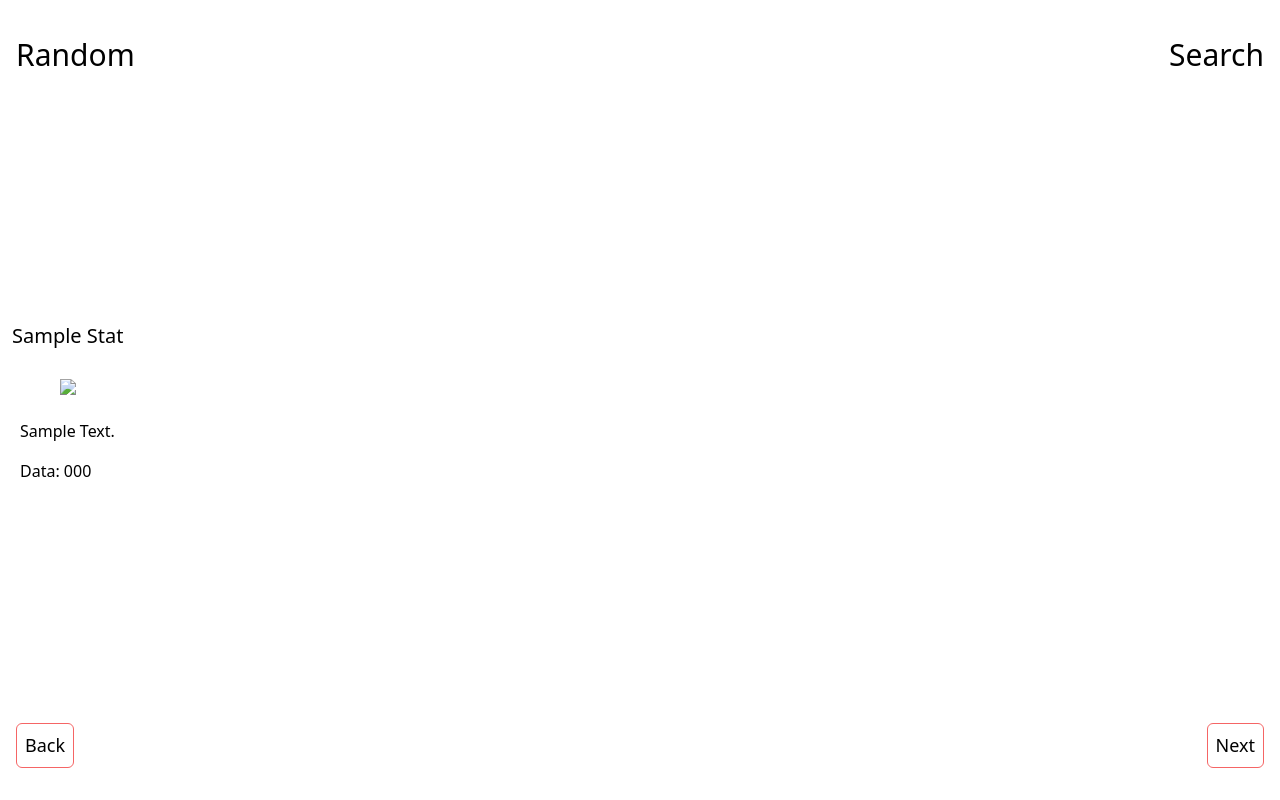
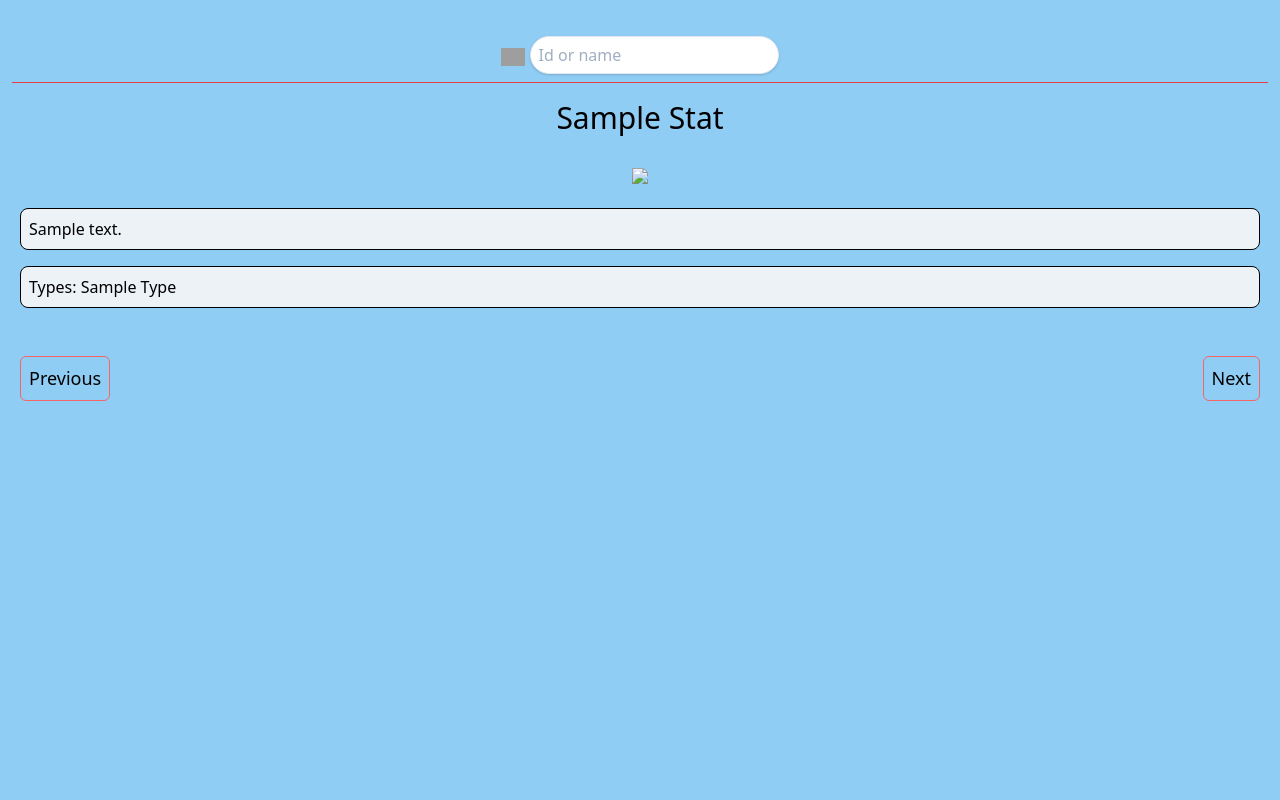
Before and after one commit to Patrick564/pokedex, a Node server app: template views/index.ejs in a window 1280 px wide. Run offline with Node 20, Linux system fonts and the light colour scheme; the template is opened without the code that fills it: most values are stand-ins (such as "Sample title", 1, 10 or a date in 2020); data that the repository does not hold is empty; style sheets or scripts are compiled from the project's sources; some web fonts are replaced; grey boxes are pictures that could not be loaded.

Commit message:
buttons prev/next added

```diff
--- a/data.js
+++ b/data.js
@@ -35,6 +35,7 @@ class GetPokemonData {
     }
 
     getSpecies(pokemon) {
+        let description = pokemon.flavor_text_entries;
         let species = {
             description: pokemon.flavor_text_entries[0].flavor_text,
             // evolution_chain: pokemon.evolution_chain.url,
--- a/routes/index.js
+++ b/routes/index.js
@@ -17,6 +17,7 @@ router.get('/:id', async (req, res) => {
         let pokemonSpecies = await requestApi.getPokemonSpecies(req.params.id);
 
         res.render('index', {
+            id: Number(req.params.id),
             stats: getPokemonData.getStats(pokemonData),
             species: getPokemonData.getSpecies(pokemonSpecies),
         });
--- a/views/index.ejs
+++ b/views/index.ejs
@@ -9,14 +9,18 @@
     <link rel="stylesheet" href="css/index.css">
     <title>Pokédex</title>
 </head>
-<body class="m-3">
-    <header class="absolute top-0 right-0 left-0 text-3xl flex justify-between mx-4 mt-8">
-        <div>Random</div>
-        <div>Search</div>
+<body class="bg-blue-300 flex flex-col m-3">
+    <header class="flex justify-center mx-4 mt-6 mb-2">
+        <form action="#" method="get">
+            <label>
+                <img class="inline-block" src="images/pokeball.svg" width="24px" height="24px" alt="Pokeball">
+                <input class="shadow leading-tight  appearance-none border rounded-full p-2 focus:outline-none focus:shadow-outline" type="search" name="searchPokemon" id="searchPokemon" placeholder="Id or name">
+            </label>
+        </form>
     </header>
 
-    <main class="absolute top-0 bottom-0 flex flex-col justify-center">
-        <div class="text-xl capitalize text-center my-3">
+    <main class="border-t border-red-600 flex flex-col justify-center">
+        <div class="text-3xl capitalize text-center my-3">
             <%= stats.name %>
         </div>
 
@@ -24,24 +28,28 @@
             <img src="<%= stats.sprites.front_default %>" />
         </div>
 
-        <div class="capitalize m-2">
+        <div class="bg-gray-200 border border-black rounded-lg m-2 p-2">
             <%= species.description %>
         </div>
 
-        <div class="m-2">
-            Data:
-            <%= stats.stats.hp %>
+        <div class="bg-gray-200 capitalize border border-black rounded-lg m-2 p-2">
+            <div>
+                Types:
+                <% stats.types.forEach(type => { %>
+                    <%= type %>
+                <% }) %>
+            </div>
         </div>
     </main>
 
-    <footer class="absolute bottom-0 right-0 left-0 text-lg flex justify-between mx-4 mb-8">
-        <button class="button border border-red-500 rounded-md p-2">
-            Back
-        </button>
+    <footer class="text-lg flex justify-between mx-2 mt-10">
+        <a class="button border border-red-500 rounded-md p-2" href="/<%= id - 1 %>">
+            Previous
+        </a>
 
-        <button class="button border border-red-500 rounded-md p-2">
+        <a class="button border border-red-500 rounded-md p-2" href="/<%= id + 1 %>">
             Next
-        </button>
+        </a>
     </footer>
 </body>
 </html>
```
Also changed, not shown: 1 other file.
